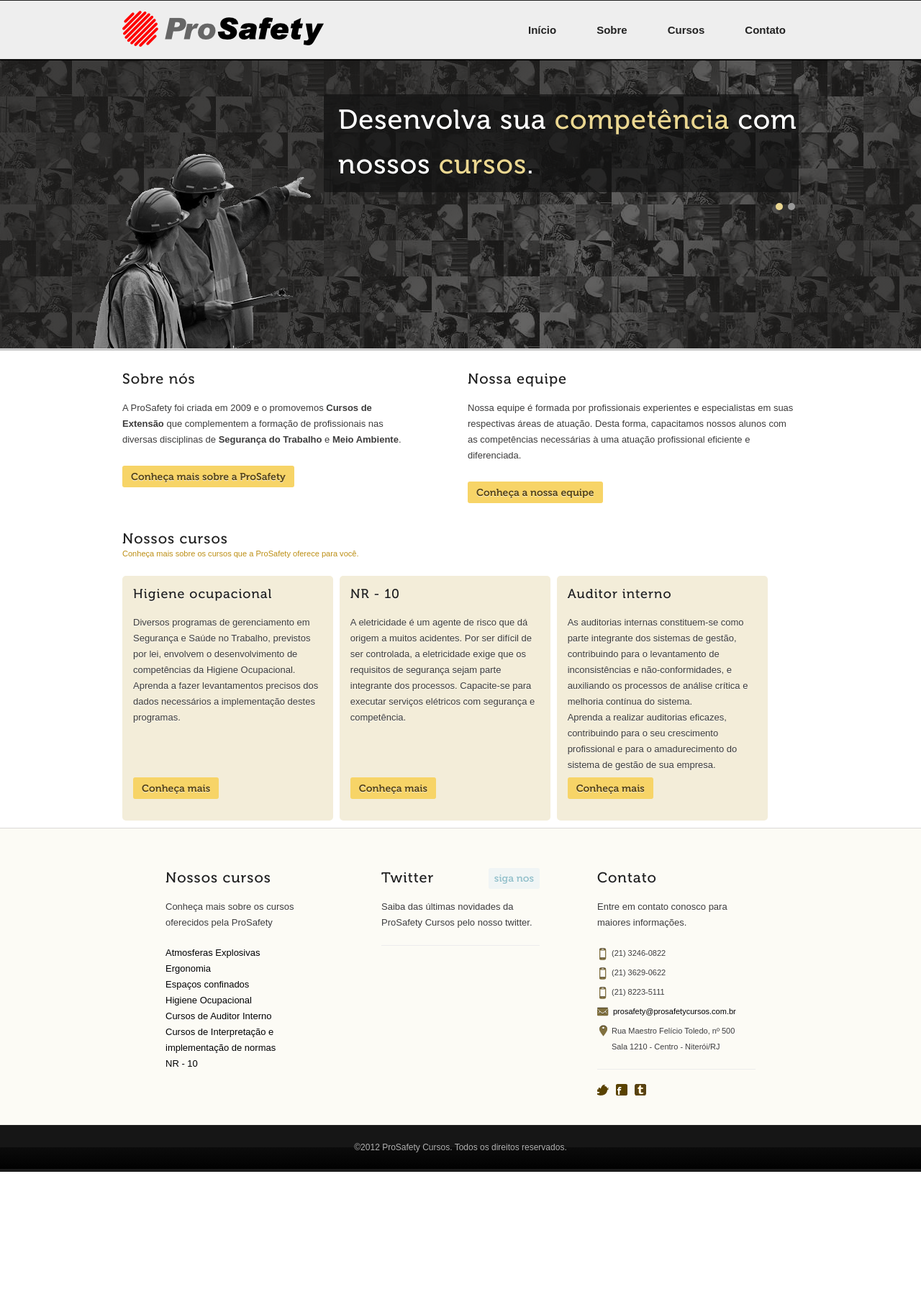
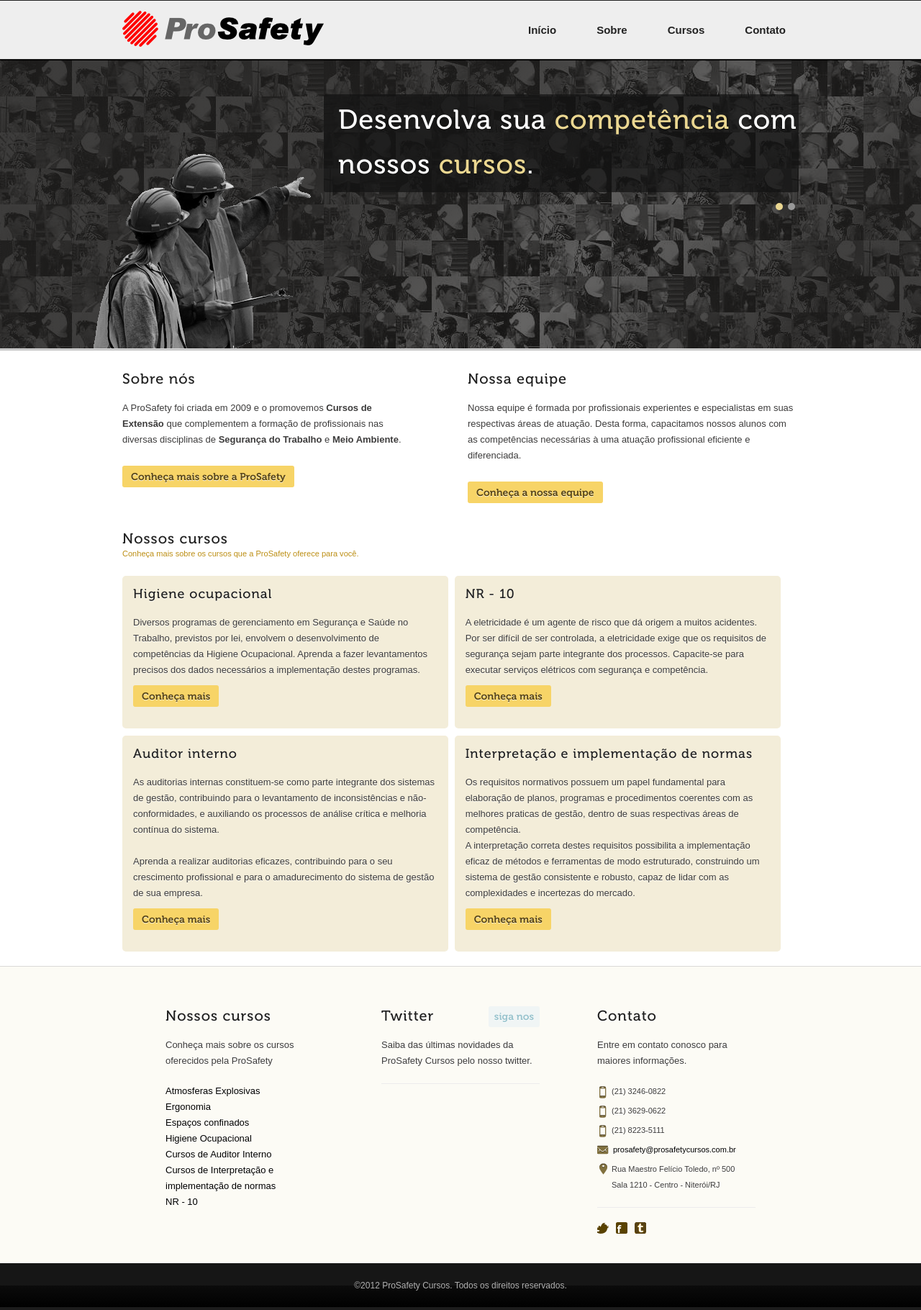
Before and after one commit to prosafetycursos/prosafetycursos.github.com, a Jekyll site: the page built from index.html, in a window 1280 px wide. Shown: the whole page at 72% size. Built offline with Jekyll 4.4.1, drawn with Linux system fonts in a browser that asks for light colours; the list of posts is cut into pages by our own code; before the commit the page ends 1628 px from its top, so only the background shows below that.

Commit message:
Modificações solicitadas por Marco via e-mail em 04/06/2012

```diff
--- a/css/styles.css
+++ b/css/styles.css
@@ -3231,12 +3231,12 @@ background: url("../images/projekktorTheme/start.png") no-repeat center center t
 .cursos li {
   background: #F3EDD9;
   display: inline-block;
-  width: 28%;
+  width: 45%;
   margin-right: 5px;
-  padding: 15px;
+  margin-bottom: 10px;
+  padding: 15px 15px 50px;
   border-radius: 5px;
   vertical-align: top;
-  height: 310px;
   position: relative;
 }
 
@@ -3248,3 +3248,9 @@ background: url("../images/projekktorTheme/start.png") no-repeat center center t
 .subtitle {
   margin-top: -20px;
 }
+ul#parceiros li{
+  display: inline-block;
+}
+ul#parceiros img{
+  height: 130px;
+}
--- a/index.html
+++ b/index.html
@@ -58,12 +58,22 @@ description: A ProSafety promovemo cursos de extenção que complementem a forma
             </li>
             <li>
               <h3>Auditor interno</h3>
-              <p>As auditorias internas constituem-se como parte integrante dos sistemas de gestão, contribuindo para o levantamento de inconsistências e não-conformidades, e auxiliando os processos de análise crítica e melhoria contínua do sistema.<br/>
+              <p>As auditorias internas constituem-se como parte integrante dos sistemas de gestão, contribuindo para o levantamento de inconsistências e não-conformidades, e auxiliando os processos de análise crítica e melhoria contínua do sistema.<br/><br/>
               Aprenda a realizar auditorias eficazes, contribuindo para o seu crescimento profissional e para o amadurecimento do sistema de gestão de sua empresa.</p>
               <p class="conheca-mais">
                 <a class="button small yellow" href="/cursos/#auditor-interno">Conheça mais</a>
               </p>
             </li>
+            <li>
+              <h3>Interpretação e implementação de normas</h3>
+              <p>
+                Os requisitos normativos possuem um papel fundamental para elaboração de planos, programas e procedimentos coerentes com as melhores praticas de gestão, dentro de suas respectivas áreas de competência.<br/>
+                A interpretação correta destes requisitos possibilita a implementação eficaz de métodos e ferramentas de modo estruturado, construindo um sistema de gestão consistente e robusto, capaz de lidar com as complexidades e incertezas do mercado.
+              </p>
+              <p class="conheca-mais">
+                <a class="button small yellow" href="/cursos/#interpretacao-implementacao">Conheça mais</a>
+              </p>
+            </li>
           </ul>
         </div>
       </div>
```
Also changed, not shown: cursos/auditor-interno/sistemas-de-gestao-integrados.html (+9 -1 lines), cursos/interpretacao-implementacao/sistemas-de-gestao-integrados.html (+9 -1 lines), sobre/index.html (+5 -2 lines), images/parceiros/logica.png (added).
